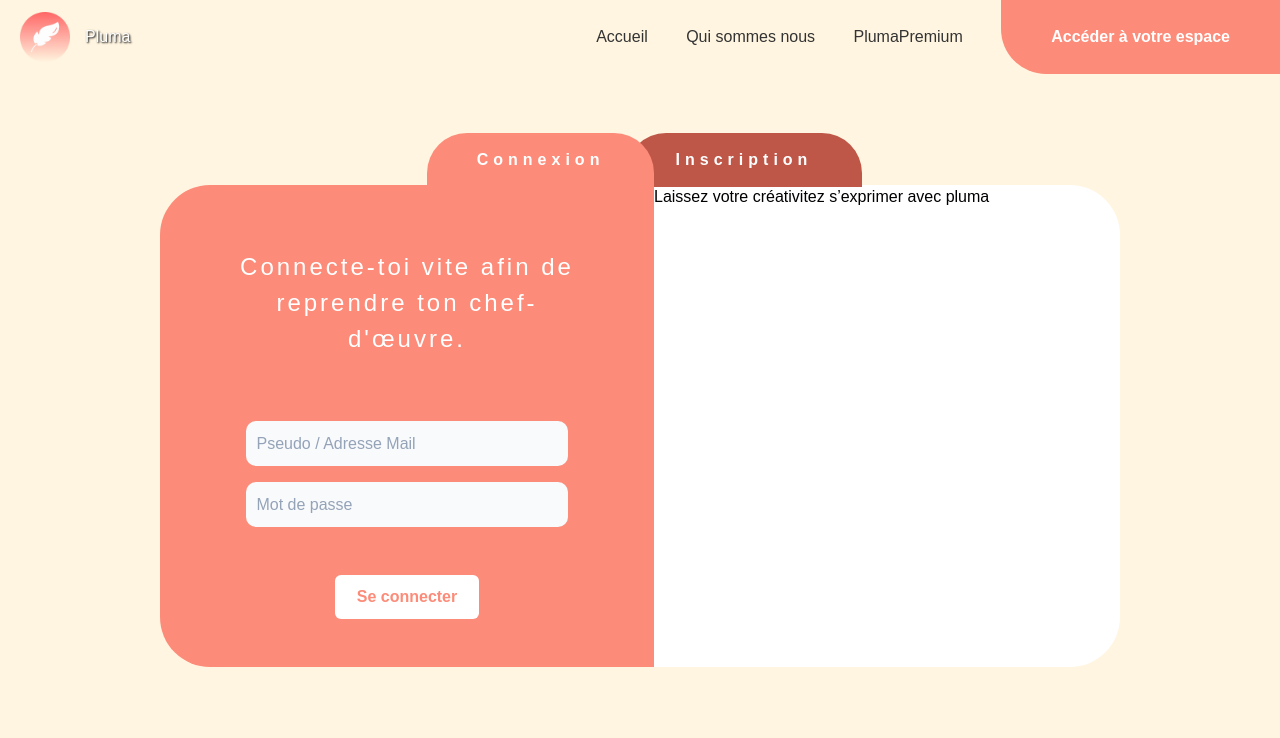
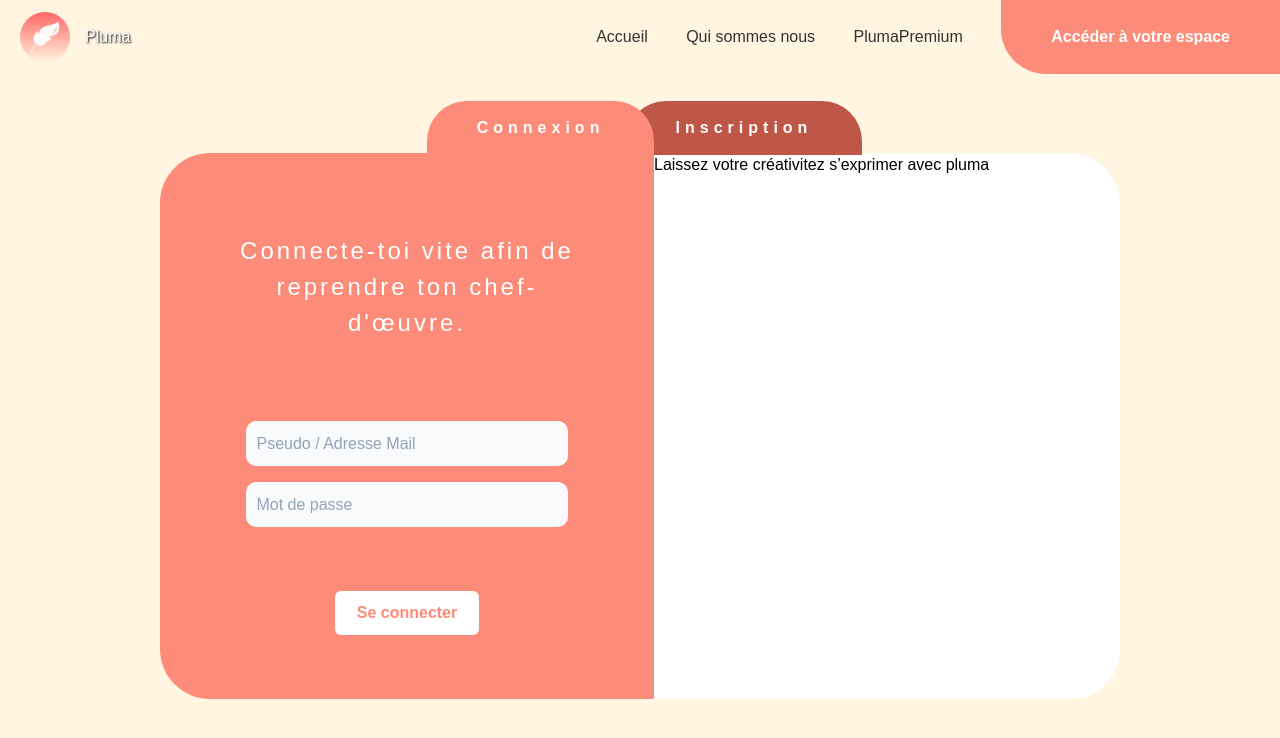
Before and after one commit to Nuxnuxx/Pluma, a React (Create React App) app in the folder client/: page /inscription-connexion in a window 1280 px wide. Shown: the top 738 px of the page. Built offline with nearby package versions, Linux system fonts and the light colour scheme.

Commit message:
Partie inscription / connexion panel body initialiser à 60vh

```diff
--- a/client/src/siteVitrine/pages/ConnexionInscription.js
+++ b/client/src/siteVitrine/pages/ConnexionInscription.js
@@ -4,7 +4,7 @@ import "../styles/ConnexionInscription.scss";
 const LoginForm = () => (
     <>
         <form id="login-form" action="" method="post" role="form" className="active-form">
-            <div className="Paragraphe1 p-16">
+            <div className="Paragraphe1 p-20">
                 <p>Connecte-toi vite afin de reprendre ton chef-d'œuvre.</p>
             </div>
             <div className="pseudo mb-4">
@@ -13,7 +13,7 @@ const LoginForm = () => (
             <div className="motdepasse mb-4">
                 <input type="password" name="password" id="password" tabIndex="2" className="form-input" placeholder="Mot de passe" />
             </div>
-            <div className="btnconnexion m-12">
+            <div className="btnconnexion m-16">
                 <button type="submit" name="login-submit" id="login-submit" tabIndex="3" className="btn btn-login">
                     <b>Se connecter</b>
                 </button>
@@ -45,7 +45,7 @@ const RegisterForm = () => (
             <div className="motdepasse mb-4">
                 <input type="password" name="confirm-password" id="confirm-password" tabIndex="2" className="form-input" placeholder="Confirmation du mot de passe" />
             </div>
-            <div className="btninscription m-10">
+            <div className="btninscription m-11">
                 <button type="submit" name="register-submit" id="register-submit" tabIndex="4" className="btn btn-register">
                     <b>Nous rejoindre</b>
                 </button>
--- a/client/src/siteVitrine/styles/ConnexionInscription.scss
+++ b/client/src/siteVitrine/styles/ConnexionInscription.scss
@@ -48,7 +48,7 @@
     }
 
     .panel-body{
-      min-height: 50vh;
+      min-height: 60vh;
 
       #login-form{
         background-color: #fc8c79;
```
